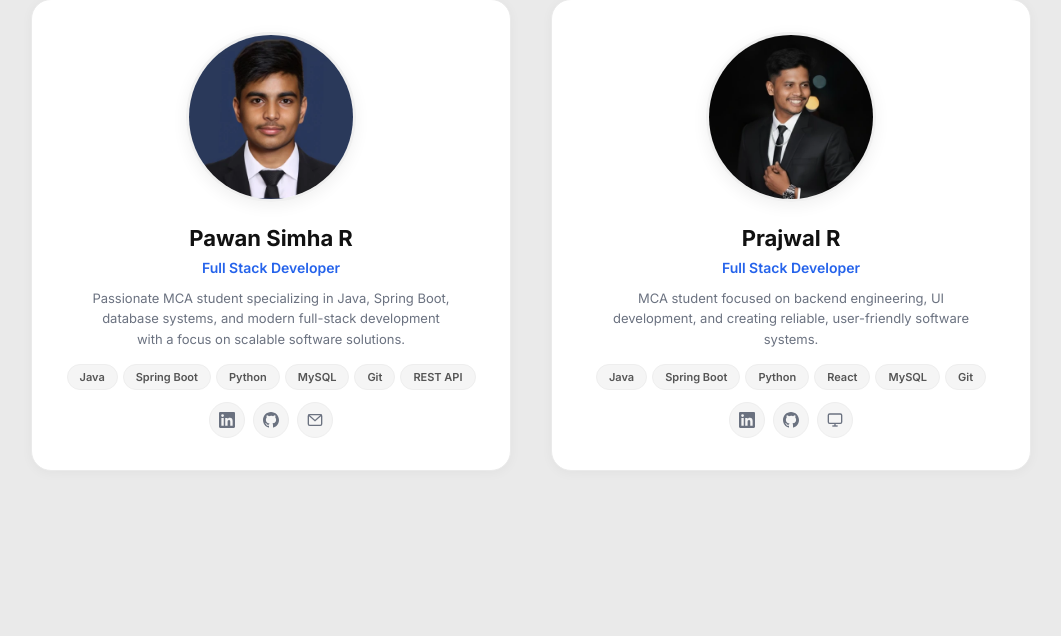
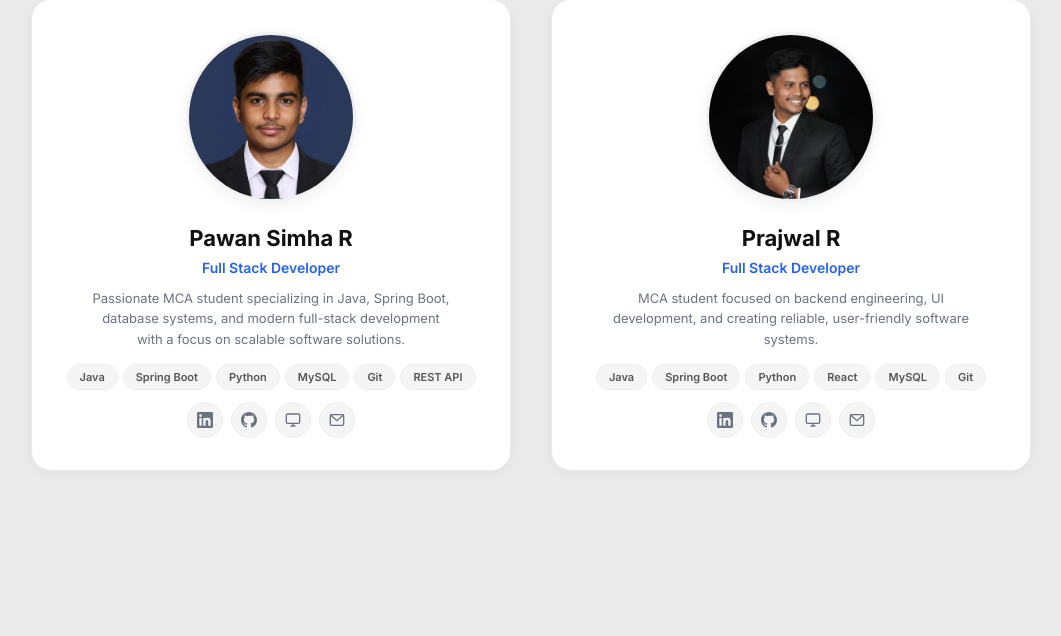
Before and after one commit to PawanSimha/QSpark, a Spring Boot app: page / in a window 1280 px wide. Shown: the part 3763-4399 px from the top of the page, without its empty margins (109-1170 px from the left). Run offline with Spring Boot 4, Linux system fonts and the light colour scheme; some of the project's set-up classes (security, data sources, template engines, error pages and the like) are left out, and stand-ins take their place.

Commit message:
Update social links and README hero banner
- Fix Pawan Simha R LinkedIn, add portfolio & email links
- Add email link for Prajwal R
- Replace hero-banner-light.webp with Readme.webp in README

```diff
--- a/src/main/resources/templates/landing.html
+++ b/src/main/resources/templates/landing.html
@@ -933,13 +933,16 @@
             <span class="lp-dev-skill">REST API</span>
           </div>
           <div class="lp-dev-links">
-            <a href="https://www.linkedin.com/in/prajwal-r-140b851aa/" target="_blank" rel="noopener" class="lp-dev-link" aria-label="LinkedIn">
+            <a href="https://www.linkedin.com/in/pawansimha/" target="_blank" rel="noopener" class="lp-dev-link" aria-label="LinkedIn">
               <svg viewBox="0 0 24 24" fill="var(--lp-text-muted)"><path d="M20.447 20.452h-3.554v-5.569c0-1.328-.027-3.037-1.852-3.037-1.853 0-2.136 1.445-2.136 2.939v5.667H9.351V9h3.414v1.561h.046c.477-.9 1.637-1.85 3.37-1.85 3.601 0 4.267 2.37 4.267 5.455v6.286zM5.337 7.433a2.062 2.062 0 01-2.063-2.065 2.064 2.064 0 112.063 2.065zm1.782 13.019H3.555V9h3.564v11.452zM22.225 0H1.771C.792 0 0 .774 0 1.729v20.542C0 23.227.792 24 1.771 24h20.451C23.2 24 24 23.227 24 22.271V1.729C24 .774 23.2 0 22.222 0h.003z"/></svg>
             </a>
             <a href="https://github.com/PawanSimha" target="_blank" rel="noopener" class="lp-dev-link" aria-label="GitHub">
               <svg viewBox="0 0 24 24" fill="var(--lp-text-muted)"><path d="M12 0C5.374 0 0 5.373 0 12c0 5.302 3.438 9.8 8.207 11.387.599.111.793-.261.793-.577v-2.234c-3.338.726-4.033-1.416-4.033-1.416-.546-1.387-1.333-1.756-1.333-1.756-1.089-.745.083-.729.083-.729 1.205.084 1.839 1.237 1.839 1.237 1.07 1.834 2.807 1.304 3.492.997.107-.775.418-1.305.762-1.604-2.665-.305-5.467-1.334-5.467-5.931 0-1.311.469-2.381 1.236-3.221-.124-.303-.535-1.524.117-3.176 0 0 1.008-.322 3.301 1.23A11.509 11.509 0 0112 5.803c1.02.005 2.047.138 3.006.404 2.291-1.552 3.297-1.23 3.297-1.23.653 1.653.242 2.874.118 3.176.77.84 1.235 1.911 1.235 3.221 0 4.609-2.807 5.624-5.479 5.921.43.372.823 1.102.823 2.222v3.293c0 .319.192.694.801.576C20.566 21.797 24 17.3 24 12c0-6.627-5.373-12-12-12z"/></svg>
             </a>
-            <a href="https://www.linkedin.com/in/prajwal-r-140b851aa/" target="_blank" rel="noopener" class="lp-dev-link" aria-label="Email">
+            <a href="https://portfolio-pawansimha.vercel.app" target="_blank" rel="noopener" class="lp-dev-link" aria-label="Portfolio">
+              <svg viewBox="0 0 24 24" fill="none" stroke="var(--lp-text-muted)" stroke-width="2"><rect x="2" y="3" width="20" height="14" rx="2"/><line x1="8" y1="21" x2="16" y2="21"/><line x1="12" y1="17" x2="12" y2="21"/></svg>
+            </a>
+            <a href="mailto:iampawansimha.2004@gmail.com" target="_blank" rel="noopener" class="lp-dev-link" aria-label="Email">
               <svg viewBox="0 0 24 24" fill="none" stroke="var(--lp-text-muted)" stroke-width="2"><rect x="2" y="4" width="20" height="16" rx="2"/><path d="M22 4L12 13 2 4"/></svg>
             </a>
           </div>
@@ -968,6 +971,9 @@
             </a>
             <a href="https://rajuprajwal2002-blip.github.io/futuristic-portfolio/" target="_blank" rel="noopener" class="lp-dev-link" aria-label="Portfolio">
               <svg viewBox="0 0 24 24" fill="none" stroke="var(--lp-text-muted)" stroke-width="2"><rect x="2" y="3" width="20" height="14" rx="2"/><line x1="8" y1="21" x2="16" y2="21"/><line x1="12" y1="17" x2="12" y2="21"/></svg>
+            </a>
+            <a href="mailto:rajuprajwal2002@gmail.com" target="_blank" rel="noopener" class="lp-dev-link" aria-label="Email">
+              <svg viewBox="0 0 24 24" fill="none" stroke="var(--lp-text-muted)" stroke-width="2"><rect x="2" y="4" width="20" height="16" rx="2"/><path d="M22 4L12 13 2 4"/></svg>
             </a>
           </div>
         </div>
```
Also changed, not shown: README.md, src/main/resources/static/Readme.webp (added).
